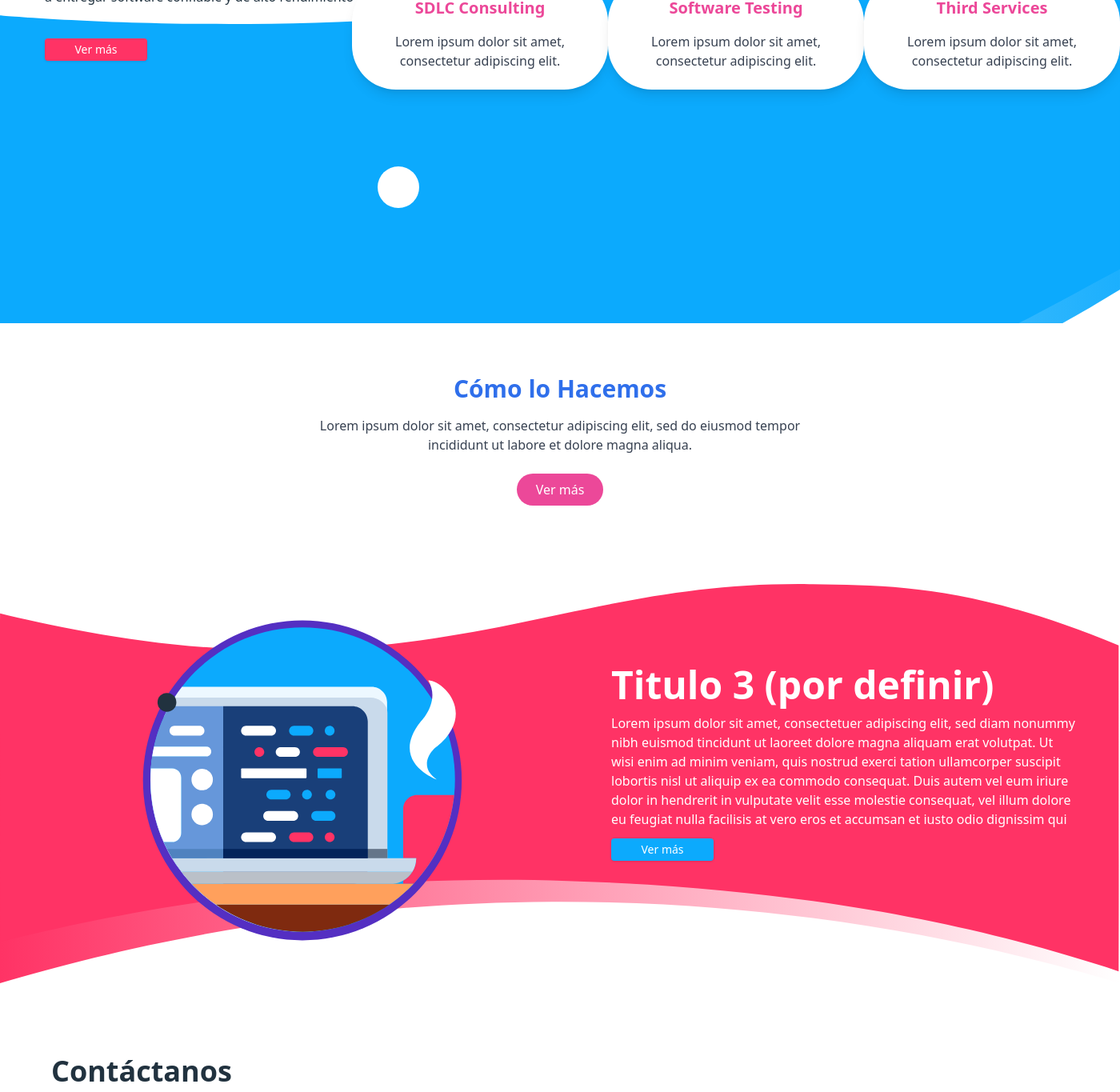
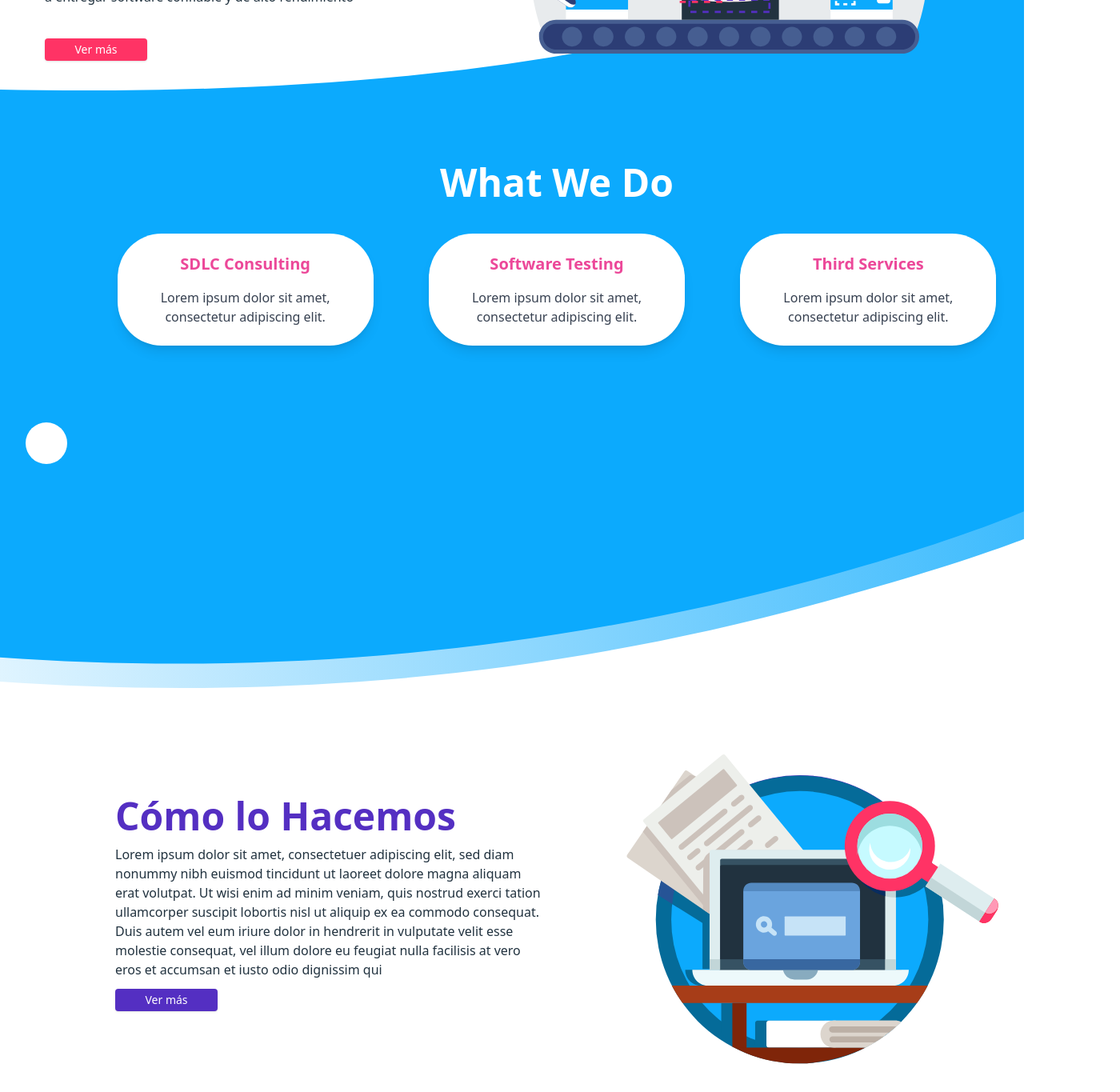
Before and after one commit to linagas/phd-web, a Next.js app: page /ui/home in a window 1280 px wide. Shown: the part 420-1785 px from the top of the page at 80% size, 1400 px wide, since content can reach past the window. Built offline with nearby package versions, Linux system fonts and the light colour scheme; grey boxes are pictures that could not be loaded.

Commit message:
Update: home layer

```diff
--- a/src/app/globals.css
+++ b/src/app/globals.css
@@ -25,4 +25,8 @@ body {
   .text-balance {
     text-wrap: balance;
   }
+
+  .pt-30-percent {
+    padding-top: 30%;
+  }
 }
--- a/src/app/ui/home/page.tsx
+++ b/src/app/ui/home/page.tsx
@@ -27,25 +27,7 @@ export default function Home() {
               Ver m&aacute;s
             </Link>
           </div>
-          <div className="flex-1"></div>
-          <div className="flex-none w-20">
-            {/* punto fucsia */}
-            <div className="justify-self-end pt-4 pr-8">
-              <div className={`w-[64px] h-[64px] rounded-full bg-pink-400`} />
-            </div>
-          </div>
-        </div>
-        <div
-          className="flex"
-          style={{
-            backgroundImage: `url('/assets/background-blue.svg')`,
-            backgroundSize: "cover",
-            zIndex: -1,
-          }}
-        >
-          <div className="flex-none w-14"></div>
-          <div className="flex-1 w-64 "></div>
-          <div className="flex-1 w-32 ...">
+          <div className="flex-1">
             <Image
               src={robotSvg}
               width={600}
@@ -59,11 +41,27 @@ export default function Home() {
               }}
             />
           </div>
-          <div className="flex flex-col">
-            <Services />
+          <div className="flex-none w-20 pt-4 pr-8">
+            {/* punto fucsia */}
+            <div className="justify-self-end ">
+              <div className={`w-[64px] h-[64px] rounded-full bg-pink-400`} />
+            </div>
           </div>
         </div>
+        <div
+          className="flex"
+          style={{
+            backgroundImage: `url('/assets/background-blue.svg')`,
+            backgroundSize: "cover",
+            backgroundPosition: "center",
+            height: "140vh",
+            zIndex: -1,
+          }}
+        >
+          <Services />
+        </div>
       </div>
+
       <HowWeDoIt />
       <ConsultingInfo />
       <Contact />
@@ -85,7 +83,7 @@ function ConsultingInfo() {
         <Image
           src={"/assets/consulting-info.svg"}
           width={530}
-          height={520}
+          height={530}
           alt="Software Quality Services"
           className="rounded-lg"
           style={{
@@ -123,15 +121,43 @@ function ConsultingInfo() {
 
 function HowWeDoIt() {
   return (
-    <section className="py-16 text-center">
-      <h2 className="text-3xl font-bold text-blue-600">Cómo lo Hacemos</h2>
-      <p className="mt-4 text-gray-700 max-w-2xl mx-auto">
-        Lorem ipsum dolor sit amet, consectetur adipiscing elit, sed do eiusmod
-        tempor incididunt ut labore et dolore magna aliqua.
-      </p>
-      <button className="mt-6 bg-pink-500 text-white py-2 px-6 rounded-full">
-        Ver más
-      </button>
+    <section className="flex justify-between py-14">
+      <article className="flex-1 pl-36">
+        <div className="w-auto">
+          <h1 className="text-5xl text-left font-bold text-purple-12 pt-20">
+            Cómo lo Hacemos
+          </h1>
+          <p className=" py-3 text-left text-balance">
+            Lorem ipsum dolor sit amet, consectetuer adipiscing elit, sed diam
+            nonummy nibh euismod tincidunt ut laoreet dolore magna aliquam erat
+            volutpat. Ut wisi enim ad minim veniam, quis nostrud exerci tation
+            ullamcorper suscipit lobortis nisl ut aliquip ex ea commodo
+            consequat. Duis autem vel eum iriure dolor in hendrerit in vulputate
+            velit esse molestie consequat, vel illum dolore eu feugiat nulla
+            facilisis at vero eros et accumsan et iusto odio dignissim qui
+          </p>
+          <Link
+            href={""}
+            className="inline-flex h-7 w-32 text-white items-center justify-center rounded-[4px] bg-purple-12 px-4 py-2 text-sm font-medium text-primary-foreground shadow transition-colors  focus-visible:outline-none focus-visible:ring-1 focus-visible:ring-ring disabled:pointer-events-none disabled:opacity-50"
+          >
+            Ver m&aacute;s
+          </Link>
+        </div>
+      </article>
+      <article className="flex-1  flex justify-center pl-16 ">
+        <Image
+          src={"/assets/svg-como-lo-hacemos.svg"}
+          width={530}
+          height={520}
+          alt="Software Quality Services"
+          className="rounded-lg"
+          style={{
+            backgroundRepeat: "no-repeat",
+            backgroundSize: "cover",
+            backgroundPosition: "bottom",
+          }}
+        />
+      </article>
     </section>
   );
 }
@@ -153,11 +179,11 @@ const services = [
 
 function Services() {
   return (
-    <section className="py-16 ">
-      <h2 className="text-5xl text-center font-bold text-white pt-20">
+    <section className="py-16 pt-30-percent w-full">
+      <h2 className="pl-28 text-5xl text-center font-bold text-white pt-20">
         What We Do
       </h2>
-      <div className="mt-10 flex justify-around">
+      <div className="pl-28 mt-10 flex justify-around">
         {services.map((service, index) => (
           <div
             key={index}
--- a/tailwind.config.ts
+++ b/tailwind.config.ts
@@ -14,37 +14,6 @@ const config: Config = {
         body: ["var(--font-body)", ...fontFamily.sans],
       },
       colors: {
-        border: "hsl(var(--border))",
-        input: "hsl(var(--input))",
-        ring: "hsl(var(--ring))",
-        primary: {
-          DEFAULT: "hsl(var(--primary))",
-          foreground: "hsl(var(--primary-foreground))",
-        },
-        secondary: {
-          DEFAULT: "hsl(var(--secondary))",
-          foreground: "hsl(var(--secondary-foreground))",
-        },
-        destructive: {
-          DEFAULT: "hsl(var(--destructive))",
-          foreground: "hsl(var(--destructive-foreground))",
-        },
-        muted: {
-          DEFAULT: "hsl(var(--muted))",
-          foreground: "hsl(var(--muted-foreground))",
-        },
-        accent: {
-          DEFAULT: "hsl(var(--accent))",
-          foreground: "hsl(var(--accent-foreground))",
-        },
-        popover: {
-          DEFAULT: "hsl(var(--popover))",
-          foreground: "hsl(var(--popover-foreground))",
-        },
-        card: {
-          DEFAULT: "hsl(var(--card))",
-          foreground: "hsl(var(--card-foreground))",
-        },
         blue: {
           1: "#0CAAFD",
           2: "21323f",
@@ -57,6 +26,7 @@ const config: Config = {
         },
         purple: {
           400: "#532DC4",
+          12: "#542fc2",
         },
       },
       borderRadius: {
```
Also changed, not shown: public/assets/svg-como-lo-hacemos.svg (renamed from public/assets/svg web_Mesa de trabajo 1 copia.svg), 1 other file (tests, documents, lock files or other folders).
